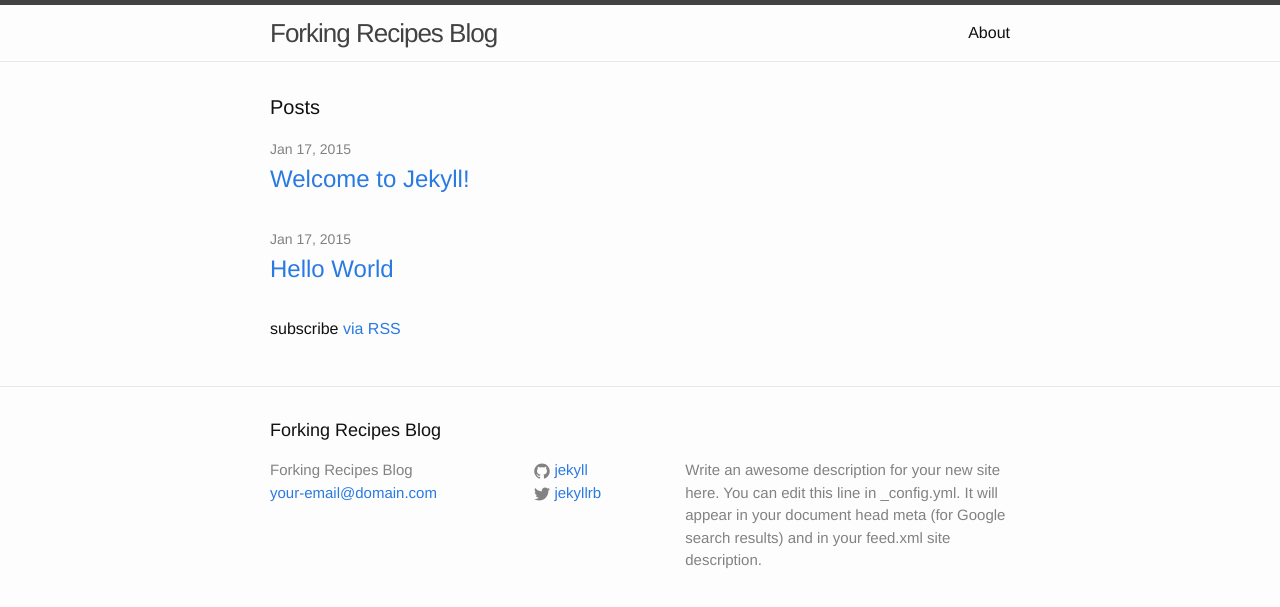
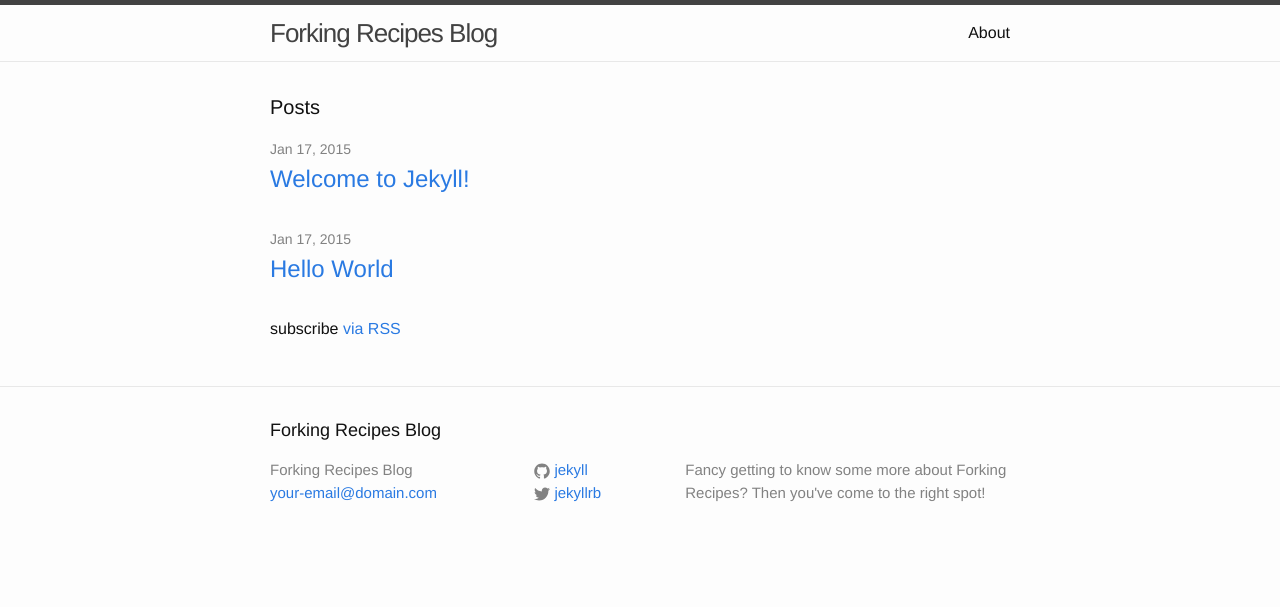
Before and after one commit to asm-products/forking-recipes, a Jekyll site: the page built from index.html, in a window 1280 px wide. Shown: the top 607 px of the page. Built offline with Jekyll 4.4.1, drawn with Linux system fonts in a browser that asks for light colours.

Commit message:
Updating the description

```diff
--- a/_config.yml
+++ b/_config.yml
@@ -2,9 +2,7 @@
 title: Forking Recipes Blog
 email: your-email@domain.com
 description: > # this means to ignore newlines until "baseurl:"
-  Write an awesome description for your new site here. You can edit this
-  line in _config.yml. It will appear in your document head meta (for
-  Google search results) and in your feed.xml site description.
+  Fancy getting to know some more about Forking Recipes? Then you've come to the right spot!
 baseurl: "/forking-recipes" # the subpath of your site, e.g. /blog/
 url: "asm-products.github.io/forking-recipes" # the base hostname & protocol for your site
 twitter_username: jekyllrb
```
Also changed, not shown: 5 other files.
